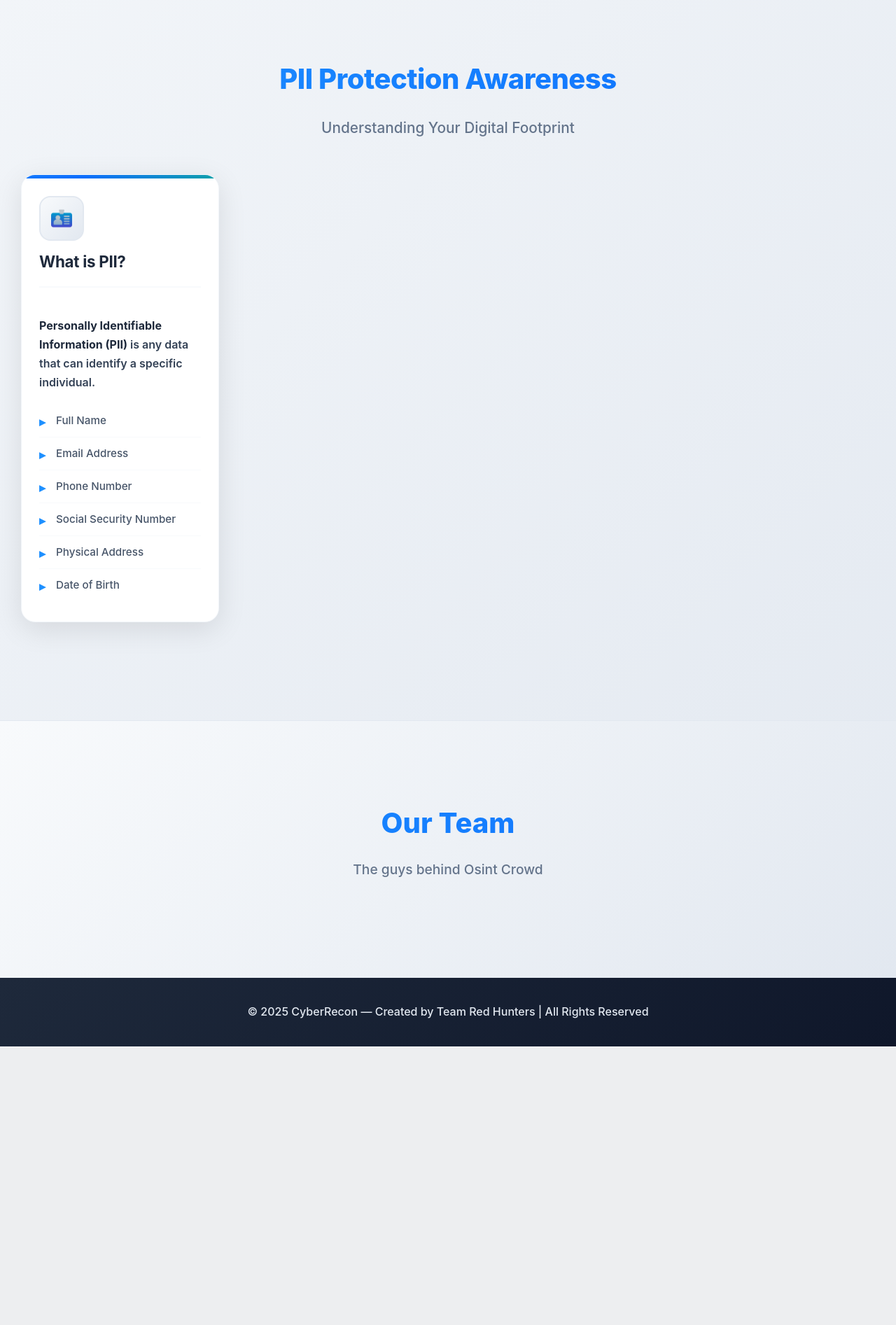
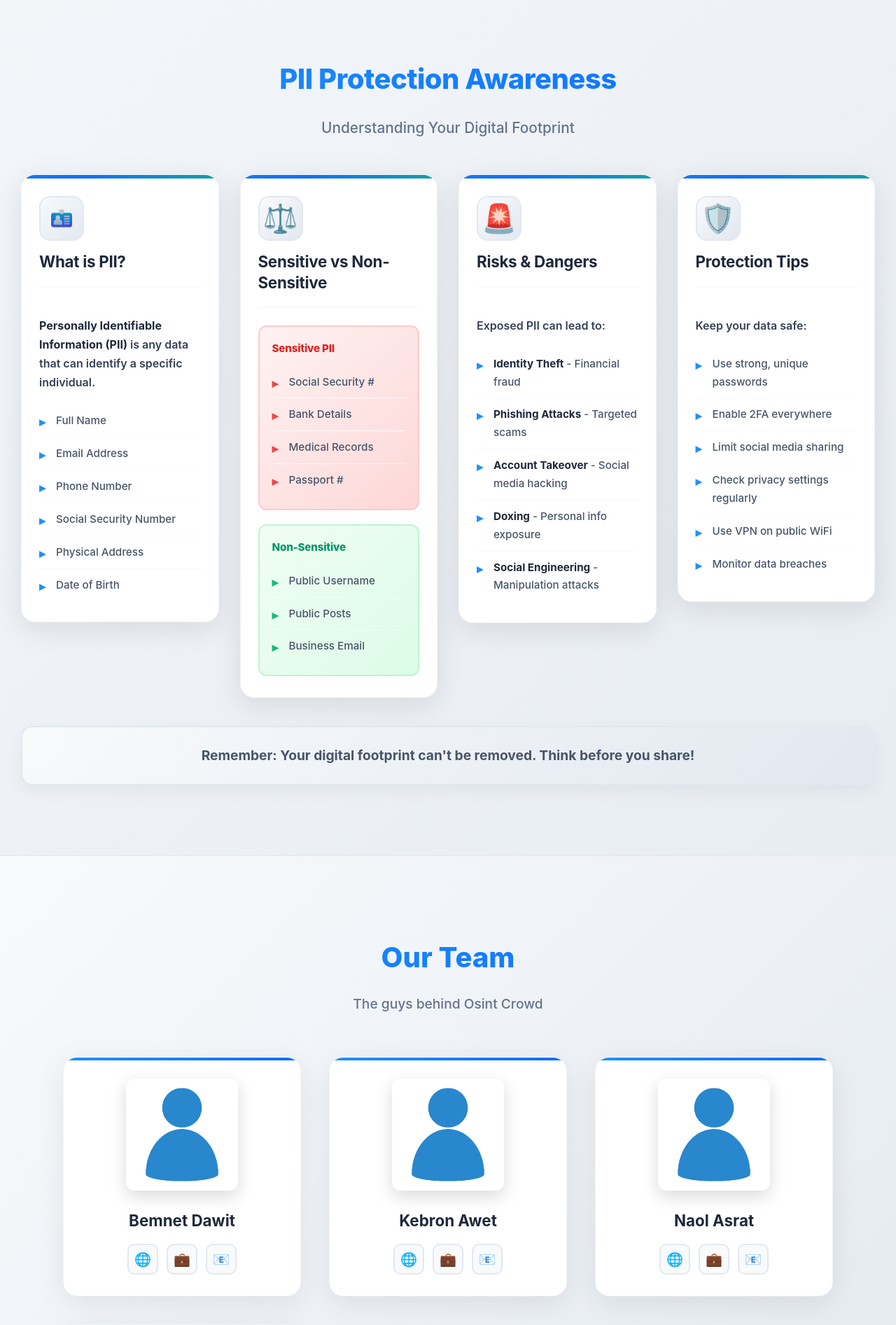
Before and after one commit to Silenthack3r/OSINT-Tool, a Python web app: template templates/dashboard.html in a window 1280 px wide. Shown: the part 1076-2969 px from the top of the page at 70% size. Before the commit the page ends 2571 px from the top, so only its background shows below. Run offline with Jinja, Linux system fonts and the light colour scheme; the template is opened without the code that fills it, so the values that code supplies are empty.

Commit message:
modified:   templates/dashboard.html

```diff
--- a/templates/dashboard.html
+++ b/templates/dashboard.html
@@ -475,13 +475,12 @@
 
     </div>
 
-    <!-- PII Awareness Section -->
     <div class="pii-awareness-section">
         <h2 class="pii-title">PII Protection Awareness</h2>
         <p class="pii-subtitle">Understanding Your Digital Footprint</p>
 
         <div class="pii-cards-container">
-            <!-- Your PII cards remain the same -->
+            <!-- Card 1: What is PII -->
             <div class="pii-card">
                 <div class="pii-card-header">
                     <div class="pii-icon"><img src="/static/images/id.png" alt="ID Icons" class="icon-image"></div>
@@ -500,10 +499,77 @@
                 </div>
             </div>
 
-            <!-- Other PII cards... -->
+            <!-- Card 2: Sensitive vs Non-Sensitive -->
+            <div class="pii-card">
+                <div class="pii-card-header">
+                    <div class="pii-icon">⚖️</div>
+                    <h3>Sensitive vs Non-Sensitive</h3>
+                </div>
+                <div class="pii-card-body">
+                    <div class="pii-comparison">
+                        <div class="sensitive">
+                            <h4> Sensitive PII</h4>
+                            <ul>
+                                <li>Social Security #</li>
+                                <li>Bank Details</li>
+                                <li>Medical Records</li>
+                                <li>Passport #</li>
+                            </ul>
+                        </div>
+                        <div class="non-sensitive">
+                            <h4> Non-Sensitive</h4>
+                            <ul>
+                                <li>Public Username</li>
+                                <li>Public Posts</li>
+                                <li>Business Email</li>
+                            </ul>
+                        </div>
+                    </div>
                 </div>
             </div>
 
+            <!-- Card 3: Risks & Dangers -->
+            <div class="pii-card">
+                <div class="pii-card-header">
+                    <div class="pii-icon">🚨</div>
+                    <h3>Risks & Dangers</h3>
+                </div>
+                <div class="pii-card-body">
+                    <p>Exposed PII can lead to:</p>
+                    <ul>
+                        <li><strong>Identity Theft</strong> - Financial fraud</li>
+                        <li><strong>Phishing Attacks</strong> - Targeted scams</li>
+                        <li><strong>Account Takeover</strong> - Social media hacking</li>
+                        <li><strong>Doxing</strong> - Personal info exposure</li>
+                        <li><strong>Social Engineering</strong> - Manipulation attacks</li>
+                    </ul>
+                </div>
+            </div>
+
+            <!-- Card 4: Protection Tips -->
+            <div class="pii-card">
+                <div class="pii-card-header">
+                    <div class="pii-icon">🛡️</div>
+                    <h3>Protection Tips</h3>
+                </div>
+                <div class="pii-card-body">
+                    <p>Keep your data safe:</p>
+                    <ul>
+                        <li>Use strong, unique passwords</li>
+                        <li>Enable 2FA everywhere</li>
+                        <li>Limit social media sharing</li>
+                        <li>Check privacy settings regularly</li>
+                        <li>Use VPN on public WiFi</li>
+                        <li>Monitor data breaches</li>
+                    </ul>
+                </div>
+            </div>
+        </div>
+
+        <div class="pii-footer-note">
+            <p><strong>Remember:</strong> Your digital footprint can't be removed. Think before you share!</p>
+        </div>
+    </div>
      <!-- Team Section -->
 <section class="team-section">
     <div class="team-container">
@@ -511,8 +577,67 @@
         <p class="team-subtitle">The guys behind Osint Crowd</p>
 
         <div class="team-grid">
-                <!-- Your team members remain the same -->
+            <!-- Team Member 1 -->
+            <div class="team-member">
+                <div class="member-photo">
+                    <img src="/static/images/team1.png" alt="Team Member 1" class="photo-img">
+                    <div class="photo-overlay">
+                        <span class="role-text">Site Maintenance & Deployment Manager</span>
                     </div>
+                </div>
+                <h3 class="member-name">Bemnet Dawit</h3>
+                <div class="member-social">
+                    <a href="#" class="social-link">🌐</a>
+                    <a href="https://t.me/mr_m1nt"class="social-link">💼</a>
+                    <a href="bemnetdawitgebru5@gmail.com" class="social-link">📧</a>
+                </div>
+            </div>
+
+            <!-- Team Member 2 -->
+            <div class="team-member">
+                <div class="member-photo">
+                    <img src="/static/images/team2.png" alt="Team Member 2" class="photo-img">
+                    <div class="photo-overlay">
+                        <span class="role-text">Web Platform Maintainer</span>
+                    </div>
+                </div>
+                <h3 class="member-name">Kebron Awet</h3>
+                <div class="member-social">
+                    <a href="#" class="social-link">🌐</a>
+                    <a href="https://t.me/He_Hacks" class="social-link">💼</a>
+                    <a href="kebronmemes01@gmail.com" class="social-link">📧</a>
+                </div>
+            </div>
+
+            <!-- Team Member 3 -->
+            <div class="team-member">
+                <div class="member-photo">
+                    <img src="/static/images/team3.png" alt="Team Member 3" class="photo-img">
+                    <div class="photo-overlay">
+                        <span class="role-text">Resource Provider</span>
+                    </div>
+                </div>
+                <h3 class="member-name">Naol Asrat</h3>
+                <div class="member-social">
+                    <a href="#" class="social-link">🌐</a>
+                    <a href="https://t.me/olano25" class="social-link">💼</a>
+                    <a href="#" class="social-link">📧</a>
+                </div>
+            </div>
+
+            <!-- Team Member 4 -->
+            <div class="team-member">
+                <div class="member-photo">
+                    <img src="/static/images/team4.png" alt="Team Member 4" class="photo-img">
+                    <div class="photo-overlay">
+                        <span class="role-text">Code Contributer</span>
+                    </div>
+                </div>
+                <h3 class="member-name">Dawit Tefera</h3>
+                <div class="member-social">
+                    <a href="#" class="social-link">🌐</a>
+                    <a href="https://t.me/D3F4ULT_3301" class="social-link">💼</a>
+                    <a href="#" class="social-link">📧</a>
                 </div>
     </section>
 
```
Lines whose indentation alone changed are shown as unchanged.
